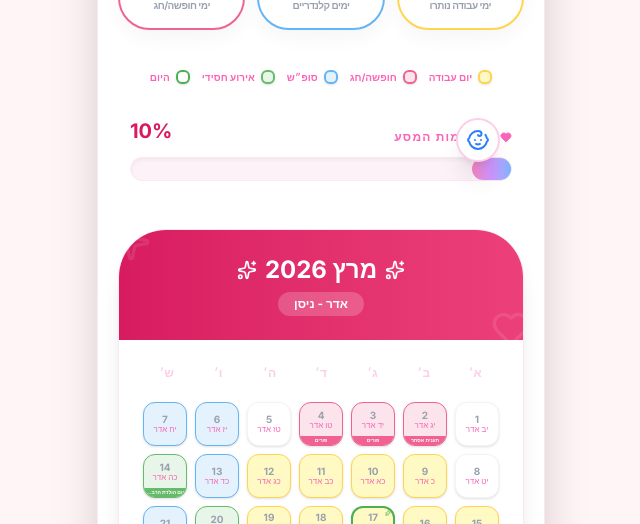
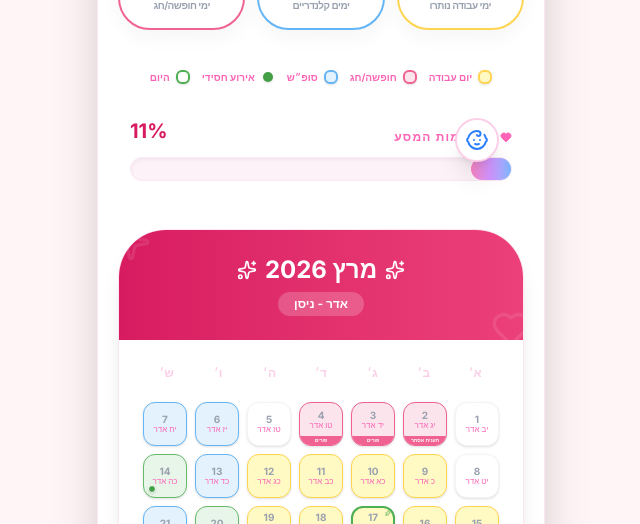
Before and after one commit to zelig53/bdikat-luach, a React (Vite) app: page / in a window 1280 px wide. Shown: the part 276-800 px from the top of the page, without its empty margins (319-959 px from the left). Built offline with nearby package versions, Linux system fonts and the light colour scheme.

Commit message:
Add files via upload

```diff
--- a/src/App.tsx
+++ b/src/App.tsx
@@ -26,7 +26,7 @@ const HOLIDAYS: { name: string; start: Date; end: Date; type: 'holiday' | 'fast'
   { name: 'ט"ו בשבט',           start: new Date(2026,  1,  2), end: new Date(2026,  1,  2), type: 'other'   },  // 15 Shevat
   { name: "תענית אסתר",          start: new Date(2026,  2,  2), end: new Date(2026,  2,  2), type: 'fast'    },  // 13 Adar
   { name: "פורים",               start: new Date(2026,  2,  3), end: new Date(2026,  2,  4), type: 'holiday' },  // 14–15 Adar
-  { name: "חופשת פסח",           start: new Date(2026,  3,  2), end: new Date(2026,  3,  9), type: 'holiday' },  // 15–22 Nisan
+  { name: "חופשת פסח",           start: new Date(2026,  2, 31), end: new Date(2026,  3,  9), type: 'holiday' },  // 14–22 Nisan
   { name: "יום השואה",           start: new Date(2026,  3, 20), end: new Date(2026,  3, 20), type: 'other'   },  // 27 Nisan
   { name: "יום הזיכרון",         start: new Date(2026,  3, 21), end: new Date(2026,  3, 21), type: 'other'   },  // 4 Iyar
   { name: "יום העצמאות",         start: new Date(2026,  3, 22), end: new Date(2026,  3, 22), type: 'holiday' },  // 5 Iyar
@@ -703,7 +703,10 @@ export default function App() {
           <LegendItem color="bg-[#fff9c4]" borderColor="border-[#ffd54f]" label="יום עבודה" theme={theme} />
           <LegendItem color="bg-[#fce4ec]" borderColor="border-[#f06292]" label="חופשה/חג" theme={theme} />
           <LegendItem color="bg-[#e3f2fd]" borderColor="border-[#64b5f6]" label="סופ״ש" theme={theme} />
-          <LegendItem color="bg-[#e8f5e9]" borderColor="border-[#66bb6a]" label="אירוע חסידי" theme={theme} />
+          <div className="flex items-center gap-1.5">
+            <div className="w-3.5 h-3.5 flex items-center justify-center"><div className="w-2.5 h-2.5 bg-[#43a047] rounded-full shadow-sm" /></div>
+            <span className={`${theme.secondary} text-[10px] font-bold`}>אירוע חסידי</span>
+          </div>
           <LegendItem color="bg-white" borderColor="border-[#4caf50]" label="היום" theme={theme} />
         </div>
 
@@ -925,18 +928,20 @@ const DaySquare: React.FC<{ day: DayData; targetDate: Date; theme: Theme; hasNot
 
     return (
       <button onClick={onClick} className={`aspect-square rounded-xl border ${borderColor} ${bgColor} flex flex-col items-center justify-center p-0.5 relative overflow-hidden shadow-sm active:scale-95 transition-transform cursor-pointer ${day.date > targetDate ? 'opacity-10 grayscale' : ''}`}>
-        <div className={`flex flex-col items-center justify-center -space-y-0.5 ${(day.holidayInfo || day.isVacation || day.hasidicEvent) ? 'mb-2' : ''}`}>
+        <div className={`flex flex-col items-center justify-center -space-y-0.5 ${(day.holidayInfo || day.isVacation) ? 'mb-2' : ''}`}>
           <span className="text-[10px] font-bold text-gray-400 leading-tight">{day.dayOfMonth}</span>
           <span className={`text-[8px] font-medium ${theme.secondary} leading-tight truncate max-w-full px-0.5`}>{day.hebrewDate}</span>
           {day.countdown != null && (
             <motion.span initial={{ scale: 0 }} animate={{ scale: 1 }} className="text-[12px] font-black text-[#fbc02d] leading-none mt-0.5">{day.countdown}</motion.span>
           )}
         </div>
+        {/* Holiday / vacation banner at bottom */}
         {(day.holidayInfo || day.isVacation) && (
           <div className="absolute bottom-0 left-0 right-0 bg-[#f06292] text-white text-[5px] text-center py-0.5 font-black truncate px-0.5 leading-none">{day.holidayInfo?.name ?? 'חופשה'}</div>
         )}
-        {day.hasidicEvent && !day.holidayInfo && !day.isVacation && (
-          <div className="absolute bottom-0 left-0 right-0 bg-[#66bb6a] text-white text-[5px] text-center py-0.5 font-black truncate px-0.5 leading-none">{day.hasidicEvent.name}</div>
+        {/* Hasidic event dot — only shown as dot, full text shown on click in modal */}
+        {day.hasidicEvent && (
+          <div className={`absolute left-1 w-2 h-2 bg-[#43a047] rounded-full shadow-sm border border-white ${(day.holidayInfo || day.isVacation) ? 'bottom-4' : 'bottom-1'}`} />
         )}
         {day.isToday && <div className="absolute top-0.5 right-0.5"><Sparkles size={6} className="text-[#4caf50]" /></div>}
         {hasNotes && <div className="absolute top-0.5 left-0.5 w-2 h-2 bg-blue-400 rounded-full" />}
```
